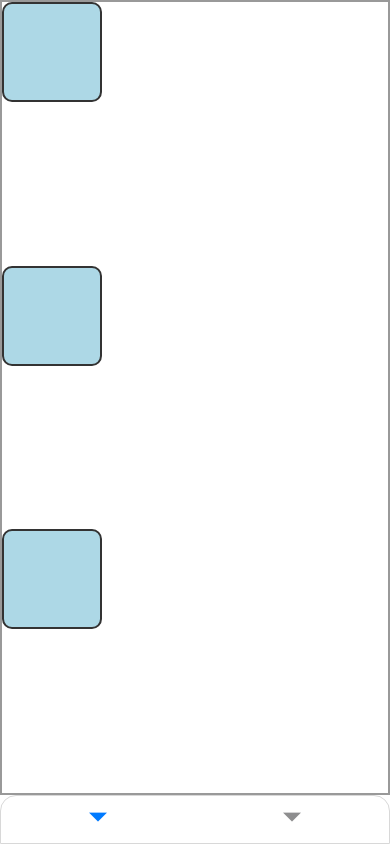
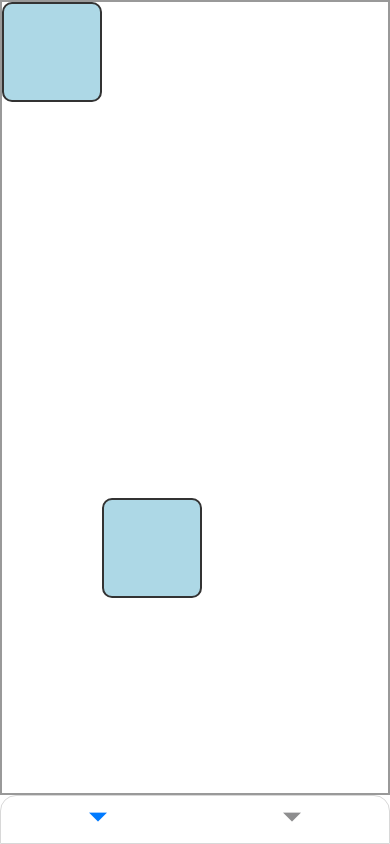
Before and after one commit to Leeselbin/DecoSpace, a React Native app: screen /Home in a window 390 px wide. Built offline with nearby package versions, Linux system fonts and the light colour scheme; what react-native-safearea-height would draw is missing.

Commit message:
원복...

```diff
--- a/src/components/Canvas.tsx
+++ b/src/components/Canvas.tsx
@@ -1,60 +1,17 @@
 import { GestureHandlerRootView, Gesture, GestureDetector } from 'react-native-gesture-handler';
-import React, { SetStateAction, useEffect, useState } from 'react';
+import React, { useEffect, useState } from 'react';
 import { StyleSheet, View } from 'react-native';
 import Animated, { useSharedValue, useAnimatedStyle, useDerivedValue, runOnJS } from 'react-native-reanimated';
 import Furniture from './Furniture';
 
-type Furniture = {
-    showOptions: boolean;
-    priority: number;
-}
-
 const Canvas: React.FC = () => {
     const scale = useSharedValue(1);
     const rotation = useSharedValue(0);
-    const furnitureArray = Array(3).fill(false);
+
     const [currentScale, setCurrentScale] = useState(1);
     const [currentRotation, setCurrentRotation] = useState(0);
-    const [showOptions, setShowOptions] = useState<boolean[]>(furnitureArray);
 
 
-
-    // SharedValue 변화 → JS로 전달
-    // useDerivedValue(() => {
-    //     runOnJS(setCurrentScale)(scale.value);
-    // }, [scale]);
-
-    // useDerivedValue(() => {
-    //     runOnJS(setCurrentRotation)(rotation.value);
-    // }, [rotation]);
-
-    // useEffect(() => {
-    //     console.log('scale (JS):', currentScale);
-    // }, [currentScale]);
-
-    // useEffect(() => {
-    //     console.log('rotation (JS):', currentRotation);
-    // }, [currentRotation]);
-
-
-
-
-    // 캔버스 스타일 애니메이션 적용
-    const animatedCanvasStyle = useAnimatedStyle(() => ({
-        transform: [
-            { scale: scale.value },
-            { rotateZ: `${rotation.value}rad` },
-        ],
-    }));
-
-    // 도형을 제외한 바깥부분 클릭시
-    const outSideClick = React.useCallback(() => {
-        const cloneArr = [...showOptions];
-        for (let i = 0; i < cloneArr.length; i++) {
-            cloneArr[i] = false;
-        }
-        setShowOptions(cloneArr);
-    }, [showOptions]);
 
     // Pinch, rotation 제스처
     const pinchGesture = Gesture.Pinch()
@@ -66,32 +23,43 @@ const Canvas: React.FC = () => {
         .onUpdate((e) => {
             rotation.value = e.rotation;
         });
+    // SharedValue 변화 → JS로 전달
+    useDerivedValue(() => {
+        runOnJS(setCurrentScale)(scale.value);
+    }, [scale]);
 
-    // 빈 공간 탭 제스처
-    const tapOutsideGesture = Gesture.Tap()
-        .onEnd(() => {
-            runOnJS(outSideClick)();
-        });
+    useDerivedValue(() => {
+        runOnJS(setCurrentRotation)(rotation.value);
+    }, [rotation]);
 
-    // 확대/회전 + 탭 동시 제스처
-    const composedGesture = Gesture.Simultaneous(pinchGesture, rotationGesture, tapOutsideGesture);
+    useEffect(() => {
+        console.log('scale (JS):', currentScale);
+    }, [currentScale]);
 
+    useEffect(() => {
+        console.log('rotation (JS):', currentRotation);
+    }, [currentRotation]);
 
+    // 캔버스는 확대/축소/회전만 처리
+    const composedGesture = Gesture.Simultaneous(pinchGesture, rotationGesture);
+
+    // 캔버스 스타일 애니메이션 적용
+    const animatedCanvasStyle = useAnimatedStyle(() => ({
+        transform: [
+            { scale: scale.value },
+            { rotateZ: `${rotation.value}rad` },
+        ],
+    }));
 
     return (
-
-        <GestureHandlerRootView style={styles.container} >
-            <GestureDetector gesture={composedGesture} >
+        <GestureHandlerRootView style={styles.container}>
+            <GestureDetector gesture={composedGesture}>
                 <Animated.View style={[styles.canvas, animatedCanvasStyle]}>
-                    {furnitureArray.map((item, index) => {
-                        return (
-                            <Furniture key={'fun' + index} initialX={0} initialY={0} itemIndex={index} showOptions={showOptions} setShowOptions={setShowOptions} />
-                        )
-                    })}
+                    <Furniture initialX={0} initialY={0} />
+                    <Furniture initialX={100} initialY={100} />
                 </Animated.View>
             </GestureDetector>
-        </GestureHandlerRootView >
-
+        </GestureHandlerRootView>
     );
 };
 
--- a/src/components/Furniture.tsx
+++ b/src/components/Furniture.tsx
@@ -1,21 +1,18 @@
 import React, { useState } from 'react';
-import { StyleSheet } from 'react-native';
+import { StyleSheet, View } from 'react-native';
 import { Gesture, GestureDetector, GestureHandlerRootView } from 'react-native-gesture-handler';
 import Animated, { useSharedValue, useAnimatedStyle, withSpring } from 'react-native-reanimated';
 import { runOnJS } from 'react-native-reanimated';
 import FurnitureOptions from './FurnitureOptions';
 import Svg, { Polygon } from 'react-native-svg';
 
-
 interface FurnitureProps {
     initialX: number;
     initialY: number;
-    itemIndex: number;
-    showOptions: boolean[];
-    setShowOptions: React.Dispatch<React.SetStateAction<boolean[]>>;
 }
 
-const Furniture: React.FC<FurnitureProps> = ({ initialX, initialY, itemIndex, showOptions, setShowOptions }) => {
+const Furniture: React.FC<FurnitureProps> = ({ initialX, initialY }) => {
+    const [showOptions, setShowOptions] = useState(false);
     const [color, setColor] = useState('lightblue');
     const [shape, setShape] = useState<'square' | 'circle' | 'triangle' | 'star'>('square');
 
@@ -37,15 +34,9 @@ const Furniture: React.FC<FurnitureProps> = ({ initialX, initialY, itemIndex, sh
             translateY.value = startY.value + e.translationY;
         });
 
-    // TODO : 타입오류 나는 이유 해결하기 근데 머가문제냐??
     const toggleOptions = () => {
-        setShowOptions(prev => {
-            const clone = [...prev];
-            clone[itemIndex] = !clone[itemIndex];
-            return clone;
-        });
+        setShowOptions(prev => !prev);
     };
-
 
     // Tap 제스처 (클릭해서 옵션 보이기)
     const tapGesture = Gesture.Tap()
@@ -146,14 +137,16 @@ const Furniture: React.FC<FurnitureProps> = ({ initialX, initialY, itemIndex, sh
             <GestureDetector gesture={composedGesture}>
                 {getShapeComponent()}
             </GestureDetector>
-            {showOptions[itemIndex] && (
+
             <FurnitureOptions
                 onChangeColor={changeColor}
                 onChangeShape={toggleShape}
                 onRotate180={rotate180}
                 onRotate90={rotate90}
+                isVisible={showOptions}
+                onClose={() => setShowOptions(false)}
             />
-            )}
+
         </GestureHandlerRootView>
     );
 };
--- a/src/components/FurnitureOptions.tsx
+++ b/src/components/FurnitureOptions.tsx
@@ -1,16 +1,32 @@
 import React from 'react';
-import { StyleSheet, Text, TouchableOpacity, View } from 'react-native';
+import { Modal, StyleSheet, Text, TouchableOpacity, View } from 'react-native';
 
 interface FurnitureOptionsProps {
+    isVisible: boolean;
+    onClose: () => void;
     onRotate90: () => void;
     onRotate180: () => void;
     onChangeColor: () => void;
     onChangeShape: () => void;
 }
 
-const FurnitureOptions: React.FC<FurnitureOptionsProps> = ({ onRotate90, onRotate180, onChangeColor, onChangeShape }) => {
+const FurnitureOptions: React.FC<FurnitureOptionsProps> = ({
+    isVisible,
+    onClose,
+    onRotate90,
+    onRotate180,
+    onChangeColor,
+    onChangeShape,
+}) => {
     return (
-        <View style={styles.optionsContainer}>
+        <Modal
+            transparent
+            visible={isVisible}
+            animationType="fade"
+            onRequestClose={onClose}
+        >
+            <View style={styles.modalBackground}>
+                <View style={styles.modalContainer}>
                     <TouchableOpacity style={styles.optionButton} onPress={onRotate90}>
                         <Text style={styles.optionText}>90° 회전</Text>
                     </TouchableOpacity>
@@ -23,21 +39,29 @@ const FurnitureOptions: React.FC<FurnitureOptionsProps> = ({ onRotate90, onRotat
                     <TouchableOpacity style={styles.optionButton} onPress={onChangeShape}>
                         <Text style={styles.optionText}>모양 변경</Text>
                     </TouchableOpacity>
+                    <TouchableOpacity style={[styles.optionButton, styles.closeButton]} onPress={onClose}>
+                        <Text style={styles.optionText}>닫기</Text>
+                    </TouchableOpacity>
                 </View>
+            </View>
+        </Modal>
     );
 };
 
 export default FurnitureOptions;
 
 const styles = StyleSheet.create({
-    optionsContainer: {
-
-        position: 'absolute',
-        top: -120,
-        alignSelf: 'center',
+    modalBackground: {
+        flex: 1,
+        backgroundColor: 'rgba(0,0,0,0.5)',
+        justifyContent: 'center',
+        alignItems: 'center',
+    },
+    modalContainer: {
         backgroundColor: 'white',
         borderRadius: 12,
-        padding: 10,
+        padding: 20,
+        width: '80%',
         shadowColor: '#000',
         shadowOffset: { width: 0, height: 4 },
         shadowOpacity: 0.3,
@@ -45,12 +69,15 @@ const styles = StyleSheet.create({
         elevation: 8,
     },
     optionButton: {
-        backgroundColor: '#4F46E5', // 예쁜 퍼플톤
-        paddingVertical: 8,
+        backgroundColor: '#4F46E5',
+        paddingVertical: 10,
         paddingHorizontal: 16,
         borderRadius: 8,
-        marginVertical: 5,
+        marginVertical: 6,
         alignItems: 'center',
+    },
+    closeButton: {
+        backgroundColor: '#A1A1AA', // 회색 톤
     },
     optionText: {
         color: 'white',
```
Lines whose indentation alone changed are shown as unchanged.
